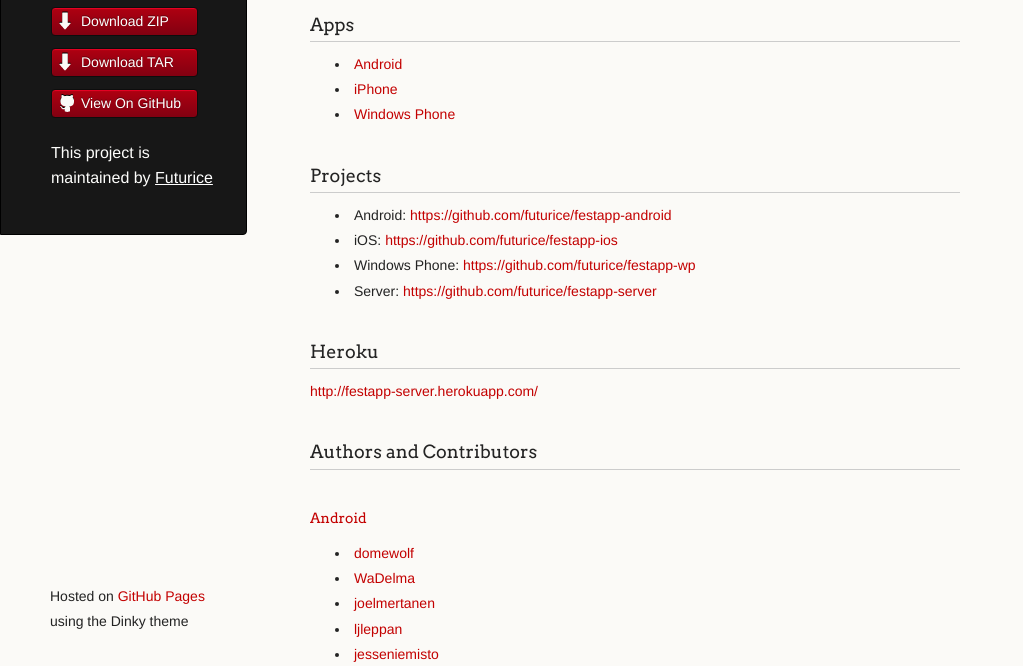
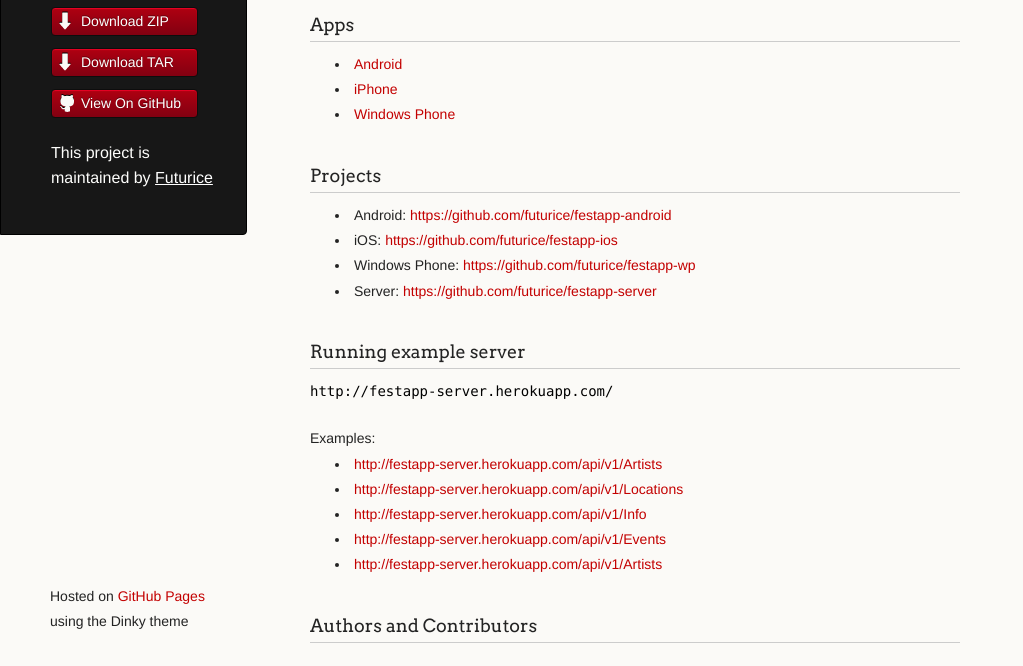
Before and after one commit to futurice/festapp-server, a plain HTML site: page index.html in a window 1280 px wide. Shown: the part 134-800 px from the top of the page, without its empty margins (0-1023 px from the left). Drawn offline with Linux system fonts and the light colour scheme.

Commit message:
Api examples instead of a dead link.

```diff
--- a/index.html
+++ b/index.html
@@ -87,10 +87,17 @@
 
 			<h3>
 				<a name="heroku" class="anchor" href="#authors-and-contributors"><span
-					class="heroku"></span></a>Heroku
+					class="heroku"></span></a>Running example server
 			</h3>
-			<a href="http://festapp-server.herokuapp.com/">http://festapp-server.herokuapp.com/</a>
-
+      <p><code>http://festapp-server.herokuapp.com/</code></p>
+      Examples:
+      <ul>
+        <li><a href="http://festapp-server.herokuapp.com/api/v1/Artists">http://festapp-server.herokuapp.com/api/v1/Artists</a></li>
+        <li><a href="http://festapp-server.herokuapp.com/api/v1/Locations">http://festapp-server.herokuapp.com/api/v1/Locations</a></li>
+        <li><a href="http://festapp-server.herokuapp.com/api/v1/Info">http://festapp-server.herokuapp.com/api/v1/Info</a></li>
+        <li><a href="http://festapp-server.herokuapp.com/api/v1/Events">http://festapp-server.herokuapp.com/api/v1/Events</a></li>
+        <li><a href="http://festapp-server.herokuapp.com/api/v1/Artists">http://festapp-server.herokuapp.com/api/v1/Artists</a></li>
+      </ul>
 			<h3>
 				<a name="authors-and-contributors" class="anchor"
 					href="#authors-and-contributors"><span
```
